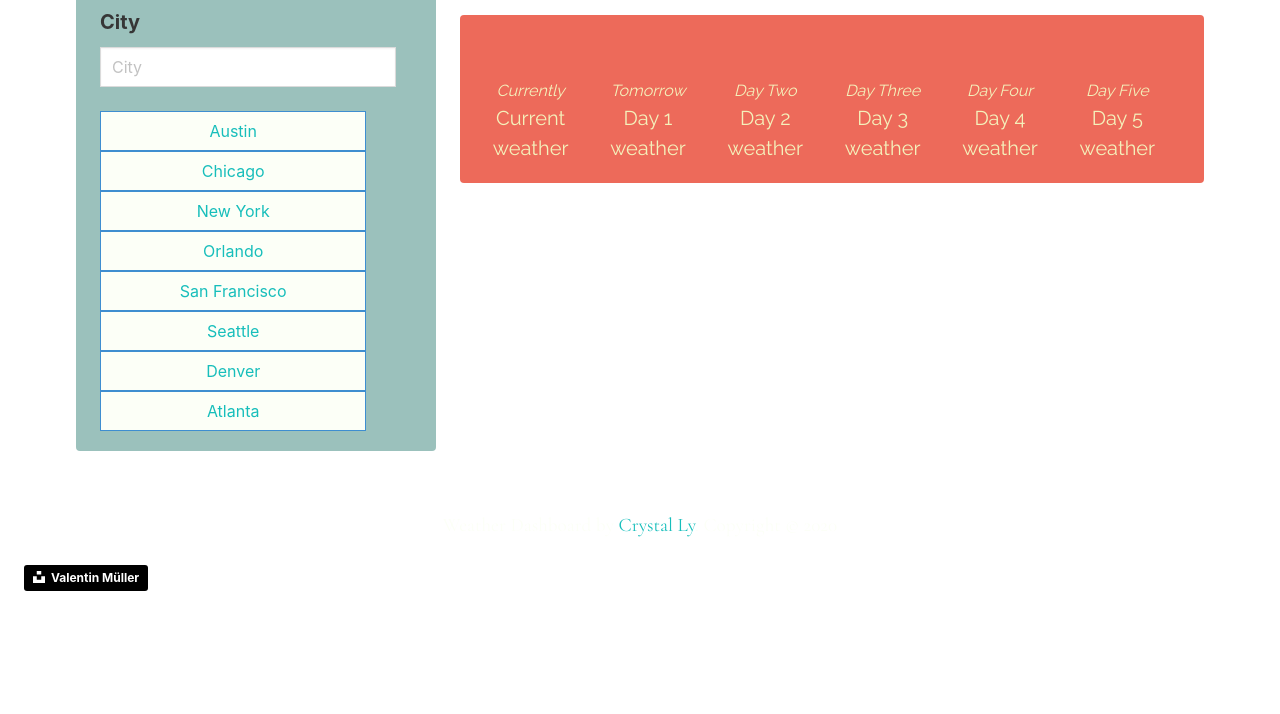
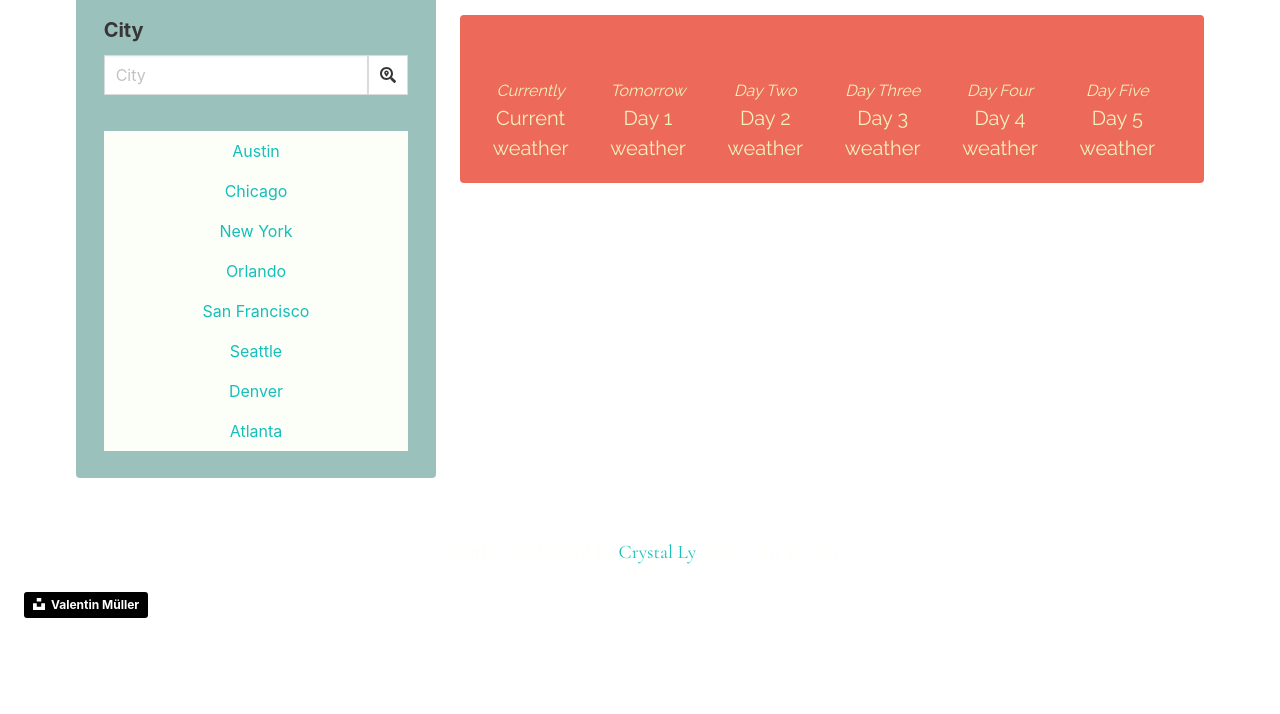
Before and after one commit to cml2377/weather-dashboard, a plain HTML site: page index.html in a window 1280 px wide. Shown: the part 223-937 px from the top of the page. Before the commit the page ends 910 px from the top, so only its background shows below. Drawn offline with nearby package versions, Linux system fonts and the light colour scheme; no server answers.

Commit message:
fixed search bar and added search button to click

```diff
--- a/assets/style.css
+++ b/assets/style.css
@@ -39,11 +39,25 @@ h6 {
     border-radius: 0%;
 }
 
-.button.is-info.is-outlined {
+#searchBtn {
     border-radius: 0%;
-    width: 90%;
+}
+
+.button.is-info {
+    border-radius: 0%;
+    width: 100%;
     color: #17BEBB;
     background-color: #FCFFF7;
+}
+
+.button.is-info:hover {
+    background-color: #ED6A5A;
+}
+.button.is-info:active {
+    background-color: #17BEBB;
+}
+.button.is-info:focus {
+    background-color: #17BEBB;
 }
 
 .tile.is-vertical {
@@ -52,6 +66,7 @@ h6 {
 
 #searchBox {
     background-color: #9BC1BC;
+    padding: 4%;
 }
 
 #weatherDashboardTitle {
--- a/index.html
+++ b/index.html
@@ -39,19 +39,24 @@
                     <div id="searchBox">
                         <label class="label is-medium">City</label>
                         <!--Input field for City-->
-                        <div class="control">
+                        <div class="field is-grouped">
                             <input class="input" type="text" placeholder="City" id="cityInput">
+                            <button class="button" id="searchBtn">
+                                <span class="icon">
+                                    <i class="fas fa-search-location"></i>
+                                </span>
+                            </button>
                         </div>
                         <br>
                         <div id="frequentlySearched">
-                            <button class="button is-info is-outlined">Austin</button>
-                            <button class="button is-info is-outlined">Chicago</button>
-                            <button class="button is-info is-outlined">New York</button>
-                            <button class="button is-info is-outlined">Orlando</button>
-                            <button class="button is-info is-outlined">San Francisco</button>
-                            <button class="button is-info is-outlined">Seattle</button>
-                            <button class="button is-info is-outlined">Denver</button>
-                            <button class="button is-info is-outlined">Atlanta</button>
+                            <button class="button is-info">Austin</button>
+                            <button class="button is-info">Chicago</button>
+                            <button class="button is-info">New York</button>
+                            <button class="button is-info">Orlando</button>
+                            <button class="button is-info">San Francisco</button>
+                            <button class="button is-info">Seattle</button>
+                            <button class="button is-info">Denver</button>
+                            <button class="button is-info">Atlanta</button>
                         </div>
                 </article>
             </div>
--- a/script.js
+++ b/script.js
@@ -92,13 +92,11 @@ $(document).ready(function () {
         $("#day5Icon").attr('class', flowersD5Icon);
     });
 
-    //when the page loads, user input is clear/empty.
 
-
-    //when you click on submit, we will take note of city/state || zip, and radius. THIS DOESN'T WORK YET
+    //when you click on submit, we will take note of city
     submitButton.click(function () {
 
-        var userCurrentWeather = "https://api.openweathermap.org/data/2.5/weather?q=" + (usCity[0].value || zipcodeInput[0].value) + ",us&units=imperial&appid=" + weatherKey;
+        var userCurrentWeather = "https://api.openweathermap.org/data/2.5/weather?q=" + usCity[0].value + ",us&units=imperial&appid=" + weatherKey;
 
         $.ajax({
             url: userCurrentWeather,
@@ -119,7 +117,7 @@ $(document).ready(function () {
         });
 
         //using user input City/State or Zip, pull weather data.
-        var userInputForecastQuery = "https://api.openweathermap.org/data/2.5/forecast?q=" + (usCity[0].value || zipcodeInput[0].value) + ",us&units=imperial&appid=" + weatherKey;
+        var userInputForecastQuery = "https://api.openweathermap.org/data/2.5/forecast?q=" + usCity[0].value + ",us&units=imperial&appid=" + weatherKey;
 
         $.ajax({
             url: userInputForecastQuery,
@@ -172,7 +170,6 @@ $(document).ready(function () {
         clearButton.on("click", function () {
             $('select option:contains("Select Dropdown")').prop('selected', true);
             usCity[0].value = "";
-            zipcodeInput[0].value = "";
         });
     });
 });
```
